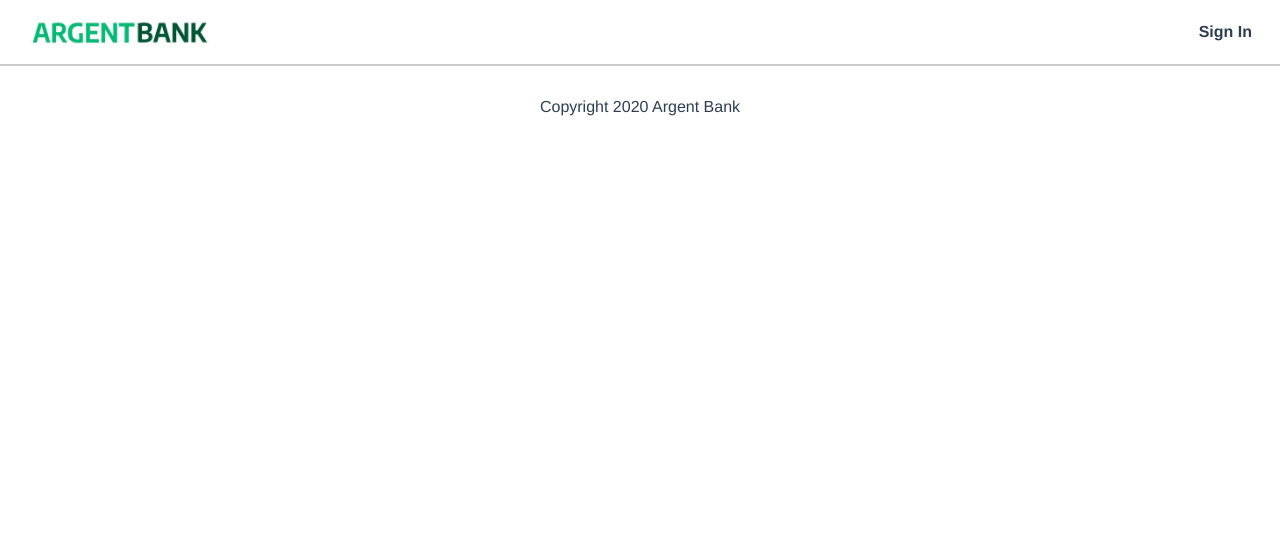
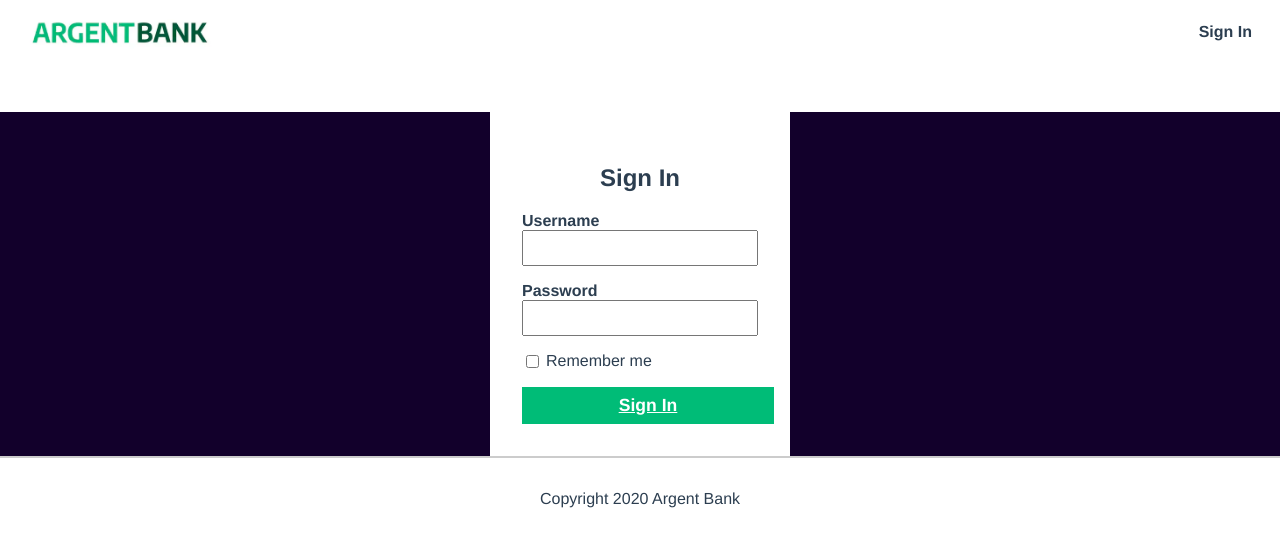
Before and after one commit to samylouati/Projet-11, a React (Vite) app in the folder Frontend/: page /signin in a window 1280 px wide. Shown: the top 546 px of the page. Built offline with nearby package versions, Linux system fonts and the light colour scheme.

Commit message:
sinin ok + besoin ajustement css

```diff
--- a/Frontend/src/App.jsx
+++ b/Frontend/src/App.jsx
@@ -1,26 +1,25 @@
 import React from "react";
-import { BrowserRouter as Router, Routes, Route } from "react-router-dom"
+import { BrowserRouter as Router, Routes, Route } from "react-router-dom";
 
 import { Home } from "./pages/home";
+import { SignIn } from "./pages/SignIn";
+
 import { Header } from "./layout/Header";
 import { Footer } from "./layout/Footer";
 
 function App() {
-
   return (
     <Router>
-      <div className='Projet11'>
         <Header />
         <main>
           <Routes>
-              <Route path="/" element={<Home />} />
-
+            <Route path="/" element={<Home />} />
+            <Route className="signin"path="/signin" element={<SignIn />} />
           </Routes>
         </main>
         <Footer />
-      </div>
-  </Router>
-  )
+    </Router>
+  );
 }
 
-export default App
+export default App;
--- a/Frontend/src/assets/css/main.css
+++ b/Frontend/src/assets/css/main.css
@@ -1,3 +1,9 @@
+#root{
+  margin: 0;
+  padding: 0;
+  flex: 1;
+}
+
 html {
   font-family: Avenir, Helvetica, Arial, sans-serif;
   -webkit-font-smoothing: antialiased;
@@ -71,6 +77,7 @@
 }
 
 .hero {
+  background-image: url('../img/bank-tree.jpeg');
   background-position: 0 -50px;
   background-size: cover;
   background-repeat: no-repeat;
@@ -78,10 +85,10 @@
   position: relative;
 }
 
-.hero img{
+.hero img {
+  height: 100%;
+  width: 100%;
   object-fit: cover;
-  width: 100%;
-  height: 100%;
 }
 
 .hero-content {
--- a/Frontend/src/layout/Header.jsx
+++ b/Frontend/src/layout/Header.jsx
@@ -1,22 +1,24 @@
-import React from 'react';
+import React from "react";
+
+import { Link } from "react-router-dom";
 import LOGO from '../assets/images/argentBankLogo.webp';
 
 export function Header() {
   return (
     <nav className="main-nav">
-      <a className="main-nav-logo" href="/">
+      <Link className="main-nav-logo" to="/">
         <img
           className="main-nav-logo-image"
           src={LOGO}
           alt="Argent Bank Logo"
         />
         <h1 className="sr-only">Argent Bank</h1>
-      </a>
+      </Link>
       <div>
-        <a className="main-nav-item" href="/sign-in">
+        <Link className="main-nav-item" to="/signin">
           <i className="fa fa-user-circle"></i>
           Sign In
-        </a>
+        </Link>
       </div>
     </nav>
   );
--- /dev/null
+++ b/Frontend/src/pages/SignIn.jsx
@@ -0,0 +1,31 @@
+import React from 'react';
+import { Link } from 'react-router-dom';
+
+export function SignIn() {
+  return (
+    <div>
+      <main className="main bg-dark">
+        <section className="sign-in-content">
+          <i className="fa fa-user-circle sign-in-icon"></i>
+          <h1>Sign In</h1>
+          <form>
+            <div className="input-wrapper">
+              <label htmlFor="username">Username</label>
+              <input type="text" id="username" />
+            </div>
+            <div className="input-wrapper">
+              <label htmlFor="password">Password</label>
+              <input type="password" id="password" />
+            </div>
+            <div className="input-remember">
+              <input type="checkbox" id="remember-me" />
+              <label htmlFor="remember-me">Remember me</label>
+            </div>
+            <Link to="/user" className="sign-in-button">Sign In</Link>
+            {/* Remplacez Link par <button className="sign-in-button">Sign In</button> si vous voulez un bouton fonctionnel */}
+          </form>
+        </section>
+      </main>
+    </div>
+  );
+}
```
